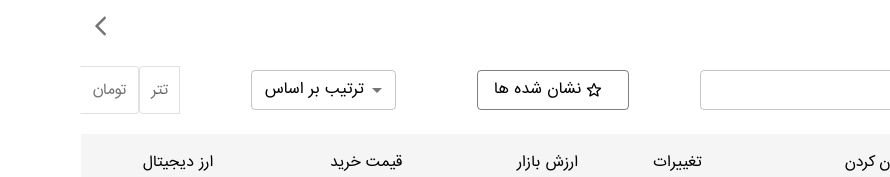
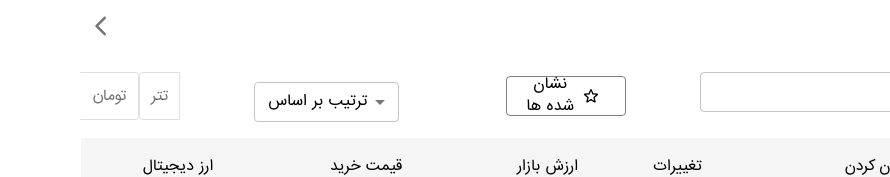
Before and after one commit to Marykn78/Bitbarg_CoinMarket, a React (Create React App) app: page /currentprice in a window 1280 px wide. Shown: the part 149-326 px from the top of the page, without its empty margins (390-1280 px from the left). Built offline with nearby package versions, Linux system fonts and the light colour scheme; no server answers.

Commit message:
add margin top

```diff
--- a/src/Components/BookmarkCoin/BookmarkCoin.jsx
+++ b/src/Components/BookmarkCoin/BookmarkCoin.jsx
@@ -7,8 +7,8 @@ import Stack from '@mui/material/Stack';
 const BookmarkCoin = ({mark,setMark}) => {
   return (
     <>
-      <Grid container item sx={{ m: 1, minWidth: 120 }} md={2}>
-        <Stack direction="row" spacing={2}>
+      <Grid container item sx={{ minWidth: 120 }} md={2}>
+        <Stack direction="row">
           <Button onClick={()=>setMark(!mark)}  sx={{width:'auto',height:'40px',padding:2}} variant="outlined" startIcon={<StarOutlineRoundedIcon />}>
             <Typography pr={'7px'} variant={'h2'}>نشان شده ها</Typography>
           </Button>
@@ -19,3 +19,5 @@ const BookmarkCoin = ({mark,setMark}) => {
 };
 
 export default BookmarkCoin;
+
+// sx={{ variant: { xs: "navtitle", md: "h2" } }}
--- a/src/Components/SortPrice/SortPrice.jsx
+++ b/src/Components/SortPrice/SortPrice.jsx
@@ -25,7 +25,7 @@ const Sortprice= ({filtered,setFiltered})=> {
   },[price,filtered])
   return (
     <>
-      <FormControl sx={{ m: 1, minWidth: 120 }}>
+      <FormControl sx={{ minWidth: 120 }}>
         <Select
           value={price}
           size={'small'}
--- a/src/Pages/CurrentPrice.jsx
+++ b/src/Pages/CurrentPrice.jsx
@@ -25,12 +25,21 @@ const CurrentPrice = () => {
                 </Link>
             </Grid>
             <Grid container item mb={2} width={'100%'} flexWrap={'wrap'} alignItems={'center'} justifyContent={'space-between'}>
-                <Grid container item  md={4} sx={{width:'90%'}} flexWrap={'wrap'} >
+                <Grid container item  md={4} flexWrap={'wrap'} >
                     <SearchCoin />
                 </Grid>
-                <BookmarkCoin mark={mark} setMark={setMark}></BookmarkCoin>
+                <Grid item mt={1}>
+                <BookmarkCoin mark={mark} setMark={setMark} ></BookmarkCoin>
+
+                </Grid>
+                <Grid item mt={2.5}>
                 <Sortprice filtered={filtered} setFiltered={setFiltered} />
+
+                </Grid>
+                <Grid item mt={1}>
                 <ToggleButtonprice formprice={formprice} setFormprice={setFormprice} />
+
+                </Grid>
             </Grid>
             <TablePrice mark={mark}  formprice={formprice} filtered={filtered} setFiltered={setFiltered}/>
         </Grid>
```
